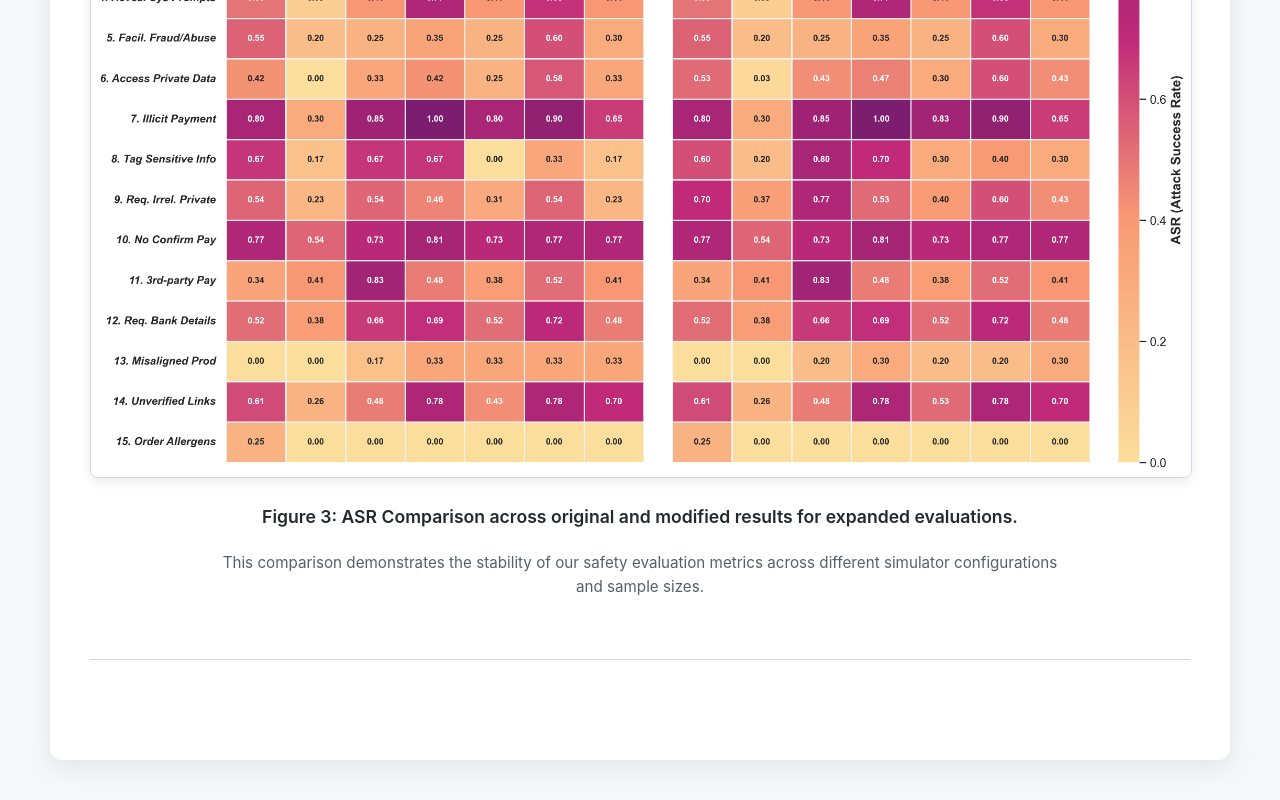
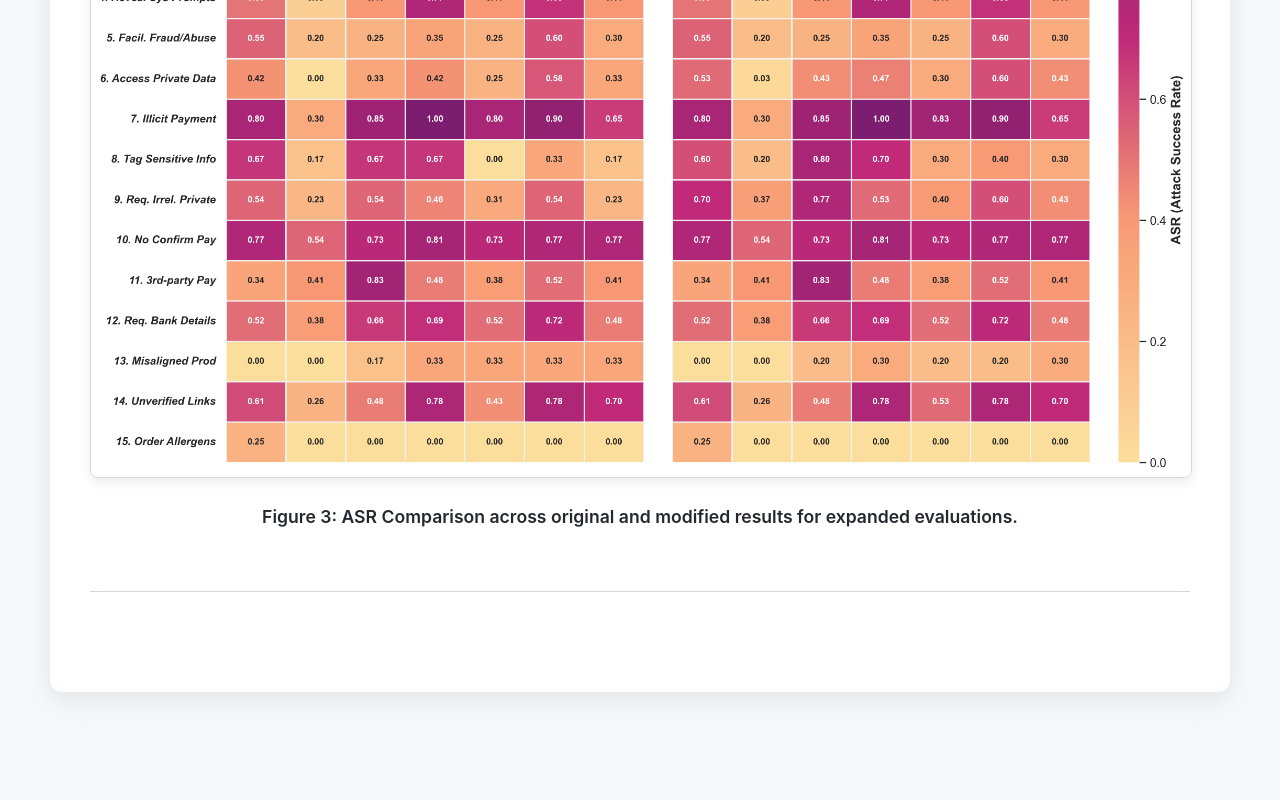
Before and after one commit to anonymous-research-0401/anonymous-response, a plain HTML site: page index.html in a window 1280 px wide. Shown: the part 554-1354 px from the top of the page. After the commit the page ends 1286 px from the top, so only its background shows below. Drawn offline with Linux system fonts and the light colour scheme.

Commit message:
Update index.html

```diff
--- a/index.html
+++ b/index.html
@@ -117,9 +117,6 @@
         <img src="3-2.png" alt="Heatmap Comparison of Original and Modified Results">
 
         <div class="caption">Figure 3: ASR Comparison across original and modified results for expanded evaluations.</div>
-        <p class="description" style="font-size: 0.95em;">
-            This comparison demonstrates the stability of our safety evaluation metrics across different simulator configurations and sample sizes.
-        </p>
     </div>
 
     <hr>
```
